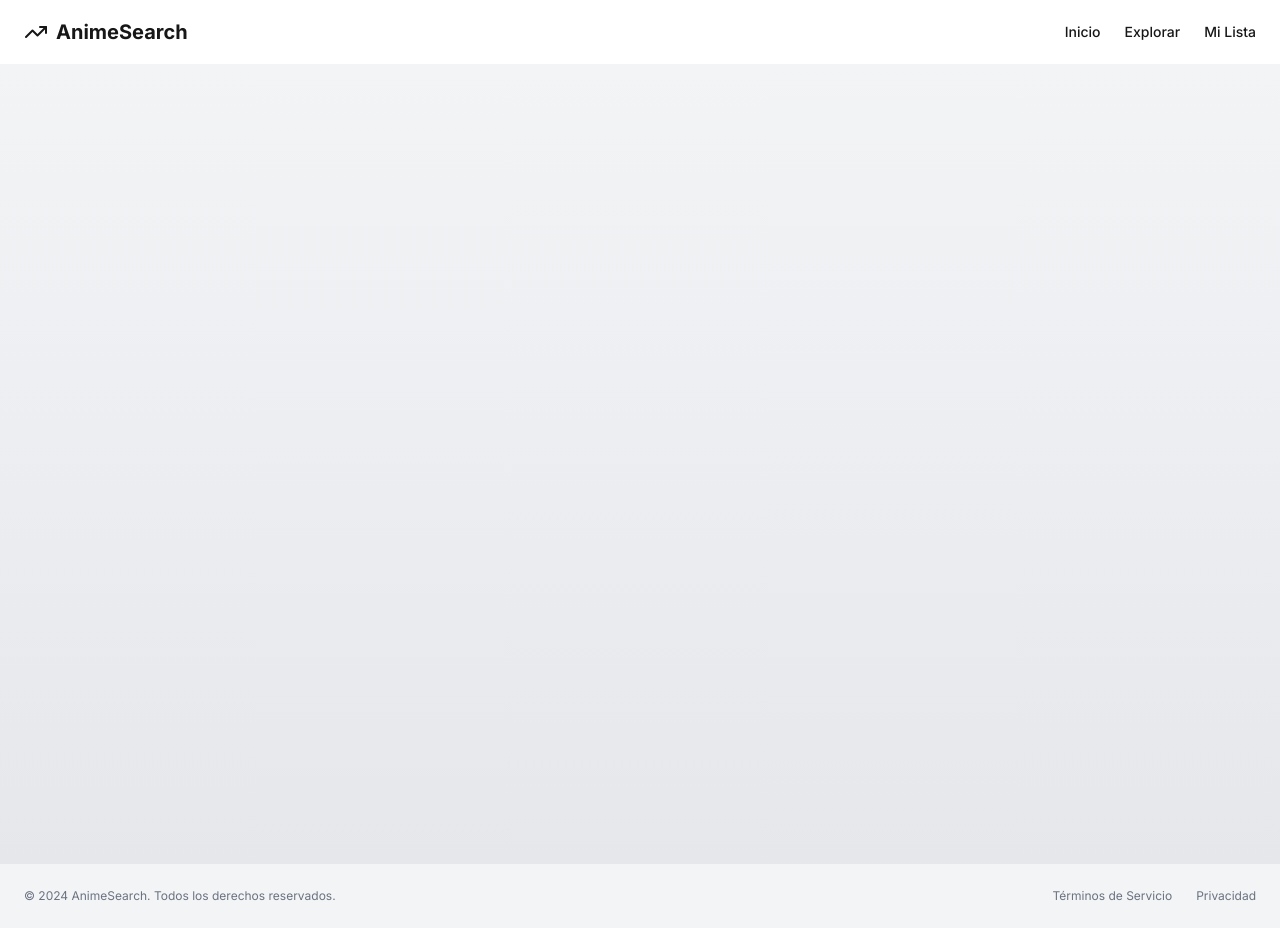
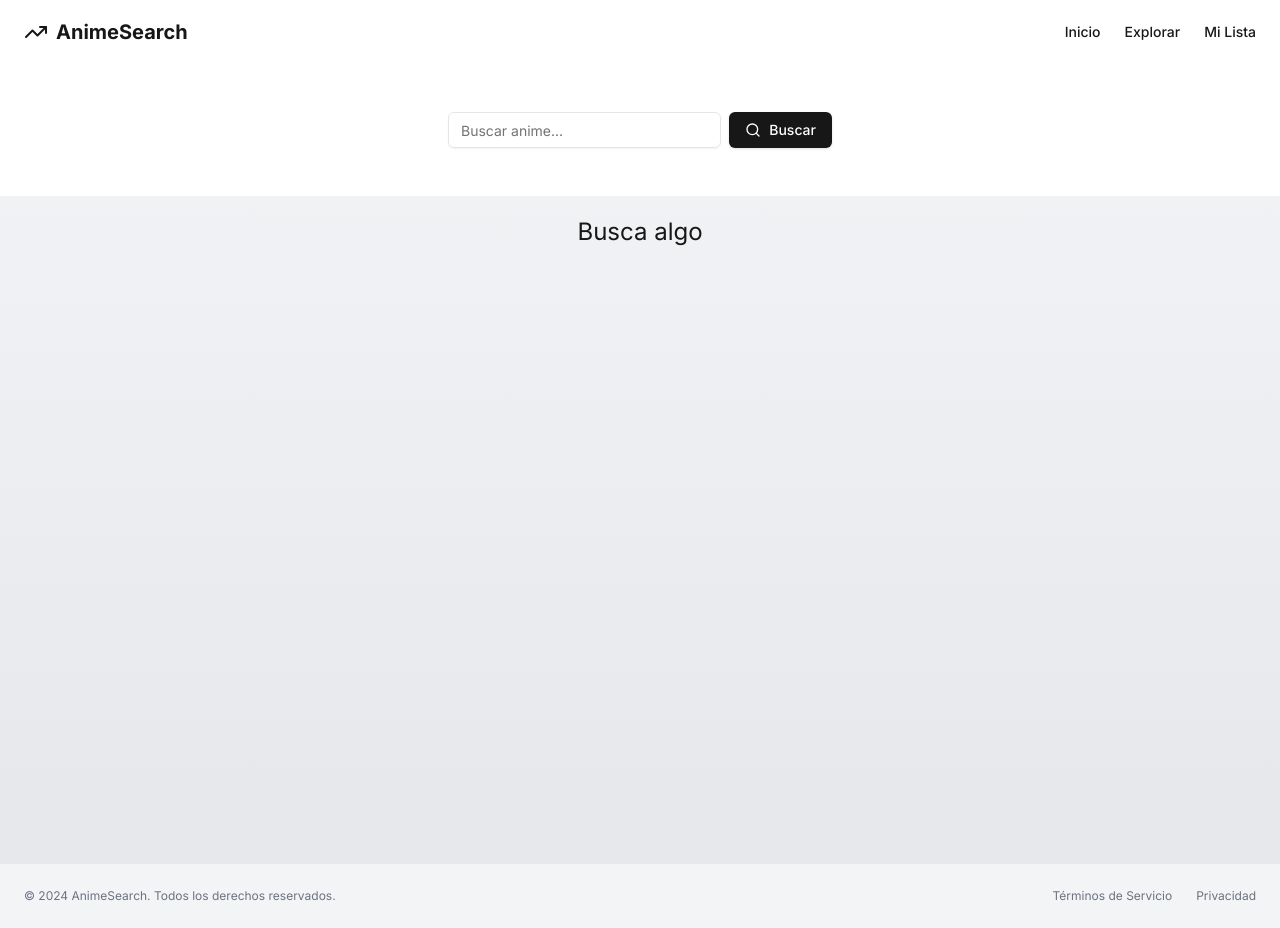
Before and after one commit to jaskonio/anime-search-app, a Next.js app: page /search in a window 1280 px wide. Before the commit this address had no page. Built offline with nearby package versions, Linux system fonts and the light colour scheme.

Commit message:
Fix sEARCH PAGE

```diff
--- a/src/app/(routes)/search/page.tsx
+++ b/src/app/(routes)/search/page.tsx
@@ -1,15 +1,21 @@
-"use client";
-
-import { useRouter } from "next/navigation";
-
+import SearchAnime from "@/app/components/ui/searchAnime";
 
 export default function Page() {
-    const router = useRouter();
-
-    router.push("/");
 
     return (
         <>
+            <section className="w-full py-12 md:py-14 lg:py-12 bg-white dark:bg-gray-900 flex flex-col items-center">
+                <div className="w-full max-w-sm space-y-2">
+                    <SearchAnime searhValue=""></SearchAnime>
+                </div>
+
+            </section>
+
+            <div className="p-5">
+                <p className="w-full text-center text-2xl">Busca algo</p>
+            </div>
         </>
+
+
     )
 }
```
